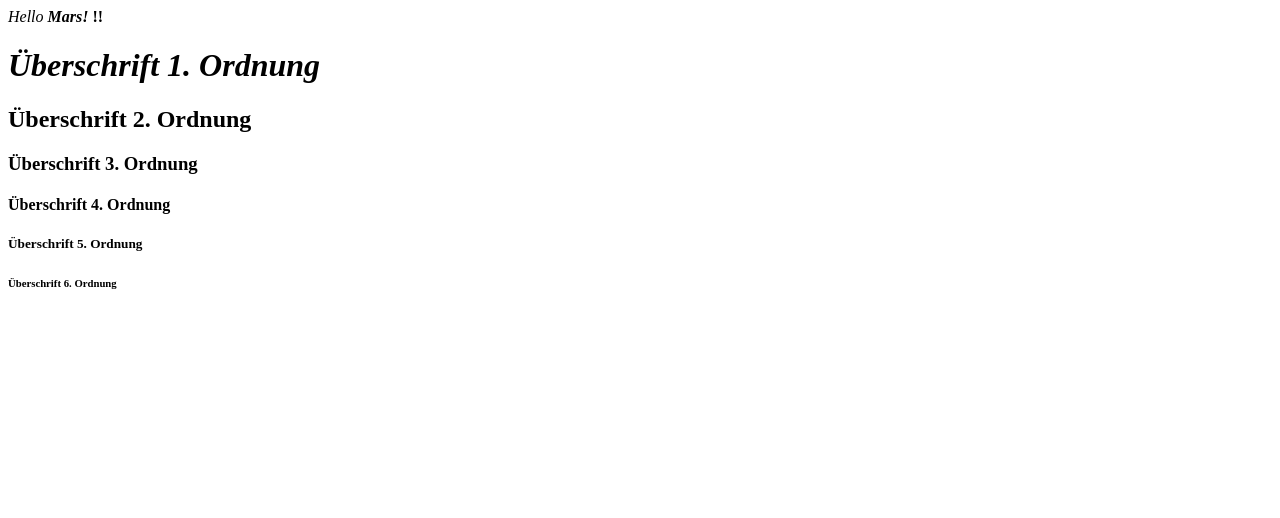
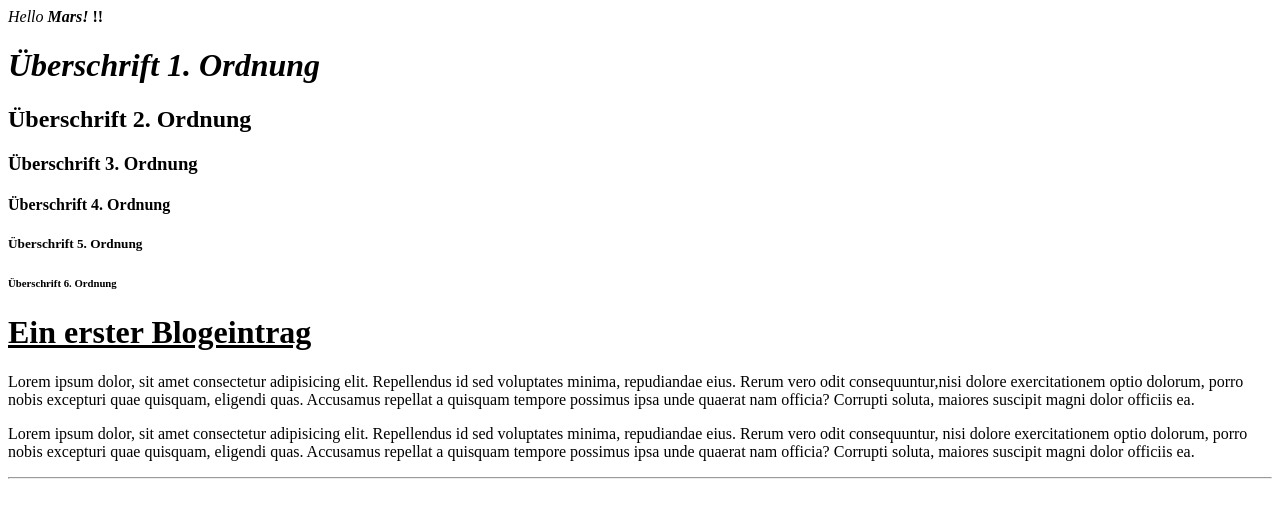
Before and after one commit to Scientific-Research/HTML-CSS-Project, a plain HTML site: page a.html in a window 1280 px wide. Drawn offline with Linux system fonts and the light colour scheme.

Commit message:
u br hr p h

```diff
--- a/a.html
+++ b/a.html
@@ -20,5 +20,27 @@
     <h5>Überschrift 5. Ordnung</h5>
     <h6>Überschrift 6. Ordnung</h6>
 
+    <h1><u>Ein erster Blogeintrag</u> </h1>
+    <p>
+            Lorem ipsum dolor, sit amet consectetur adipisicing elit.
+            Repellendus id sed voluptates minima, repudiandae eius.
+            Rerum vero odit consequuntur,nisi dolore exercitationem
+            optio dolorum, porro nobis excepturi quae quisquam, eligendi
+            quas. Accusamus repellat a quisquam tempore possimus ipsa
+            unde quaerat nam officia? Corrupti soluta, maiores suscipit magni
+            dolor officiis ea.
+    </p>
+
+    <p>
+        Lorem ipsum dolor, sit amet consectetur adipisicing elit.
+        Repellendus id sed voluptates minima, repudiandae eius.
+        Rerum vero odit consequuntur, nisi dolore exercitationem
+        optio dolorum, porro nobis excepturi quae quisquam, eligendi
+        quas. Accusamus repellat a quisquam tempore possimus ipsa
+        unde quaerat nam officia? Corrupti soluta, maiores suscipit magni
+        dolor officiis ea.
+</p>
+
+<hr>
   </body>
 </html>
```
